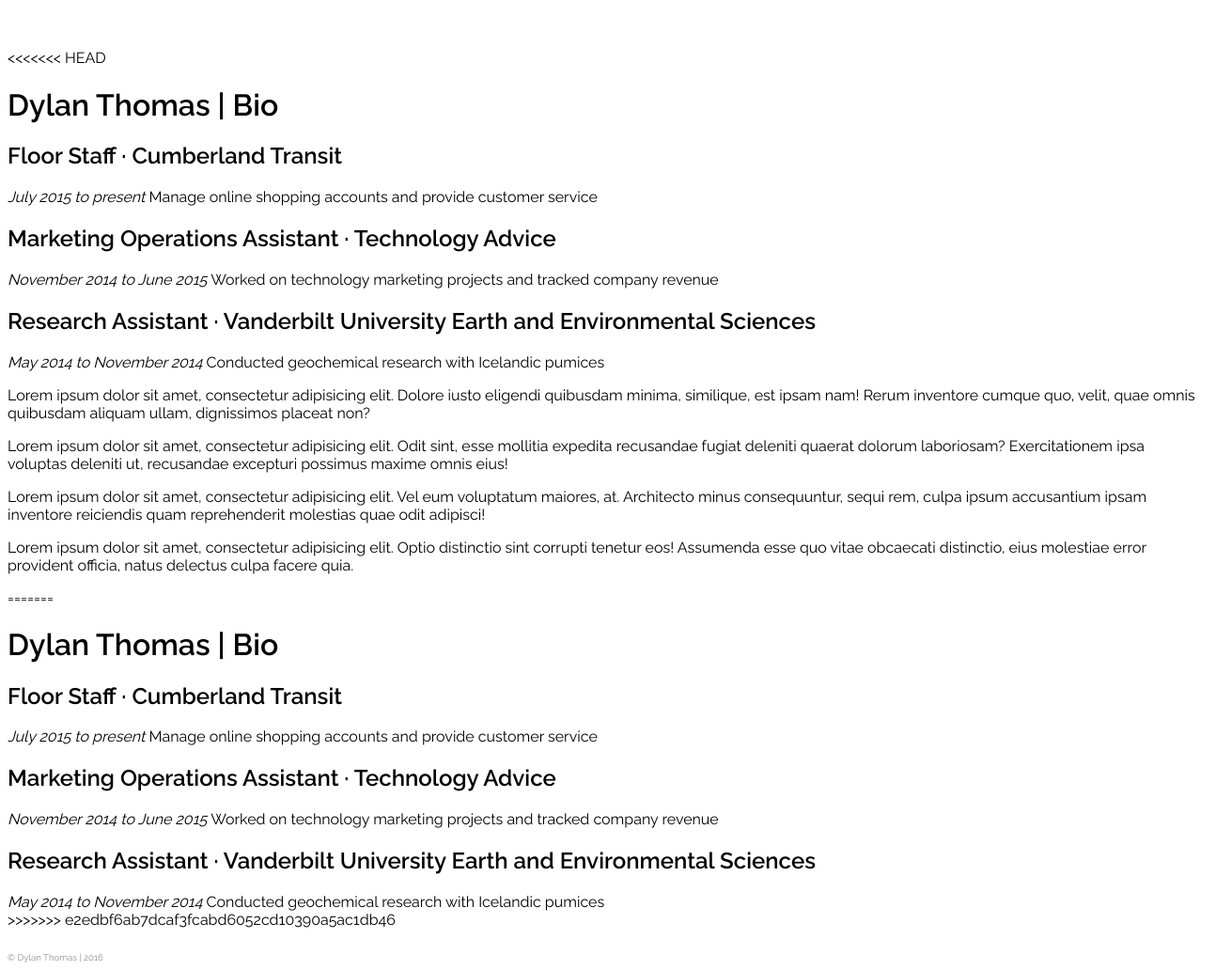
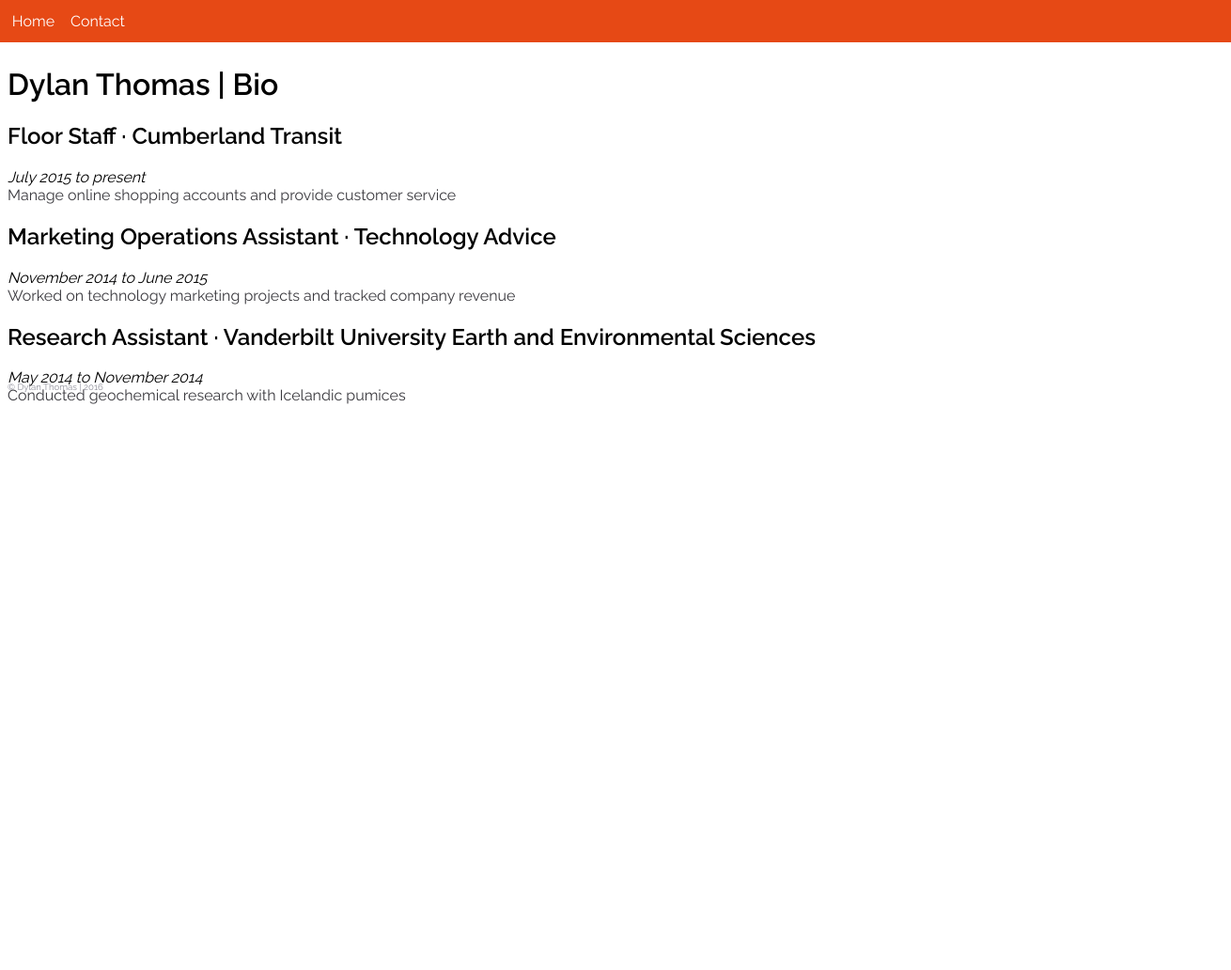
Before and after one commit to kdylanthomas/exercises, a plain HTML site: page the-static-web/bio/index.html in a window 1280 px wide. Shown: the whole page at 94% size, 1310 px wide, since content can reach past the window. After the commit the page ends 800 px from the top, so only its background shows below. Drawn offline with Linux system fonts and the light colour scheme.

Commit message:
ready to display on portfolio site

```diff
--- a/the-static-web/bio/index.html
+++ b/the-static-web/bio/index.html
@@ -12,7 +12,6 @@
 			<a href="index.html">Home</a>
 			<a href="contactme.html">Contact</a>
 		</nav>
-<<<<<<< HEAD
 		<div class="main-body">
 			<header>
 				<h1>Dylan Thomas | Bio</h1>
@@ -38,39 +37,7 @@
 				</span>
 				<span class="detail">Conducted geochemical research with Icelandic pumices</span>
 			</article>
-			<article>
-				<p>Lorem ipsum dolor sit amet, consectetur adipisicing elit. Dolore iusto eligendi quibusdam minima, similique, est ipsam nam! Rerum inventore cumque quo, velit, quae omnis quibusdam aliquam ullam, dignissimos placeat non?</p>
-				<p>Lorem ipsum dolor sit amet, consectetur adipisicing elit. Odit sint, esse mollitia expedita recusandae fugiat deleniti quaerat dolorum laboriosam? Exercitationem ipsa voluptas deleniti ut, recusandae excepturi possimus maxime omnis eius!</p>
-				<p>Lorem ipsum dolor sit amet, consectetur adipisicing elit. Vel eum voluptatum maiores, at. Architecto minus consequuntur, sequi rem, culpa ipsum accusantium ipsam inventore reiciendis quam reprehenderit molestias quae odit adipisci!</p>
-				<p>Lorem ipsum dolor sit amet, consectetur adipisicing elit. Optio distinctio sint corrupti tenetur eos! Assumenda esse quo vitae obcaecati distinctio, eius molestiae error provident officia, natus delectus culpa facere quia.</p>
-			</article>
 		</div>
-=======
-		<header>
-			<h1>Dylan Thomas | Bio</h1>
-		</header>
-		<article>
-			<h2>Floor Staff &middot; Cumberland Transit</h2>
-			<span class="dates">
-				<time>July 2015</time> to present
-			</span>
-			<span class="detail">Manage online shopping accounts and provide customer service</span>
-		</article>
-		<article>
-			<h2>Marketing Operations Assistant &middot; Technology Advice</h2>
-			<span class="dates">
-				<time>November 2014</time> to <time>June 2015</time>
-			</span>
-			<span class="detail">Worked on technology marketing projects and tracked company revenue</span>
-		</article>
-		<article>
-			<h2>Research Assistant &middot; Vanderbilt University Earth and Environmental Sciences</h2>
-			<span class="dates">
-				<time>May 2014</time> to <time>November 2014</time>
-			</span>
-			<span class="detail">Conducted geochemical research with Icelandic pumices</span>
-		</article>
->>>>>>> e2edbf6ab7dcaf3fcabd6052cd10390a5ac1db46
 		<footer>&copy; Dylan Thomas | 2016</footer>
 	</body>
 </html>
--- a/the-static-web/bio/styles.css
+++ b/the-static-web/bio/styles.css
@@ -3,14 +3,11 @@
 }
 
 nav {
-<<<<<<< HEAD
 	position: fixed;
 	top: 0;
 	left: 0;
 	z-index: 10;
 	width: 100%;
-=======
->>>>>>> e2edbf6ab7dcaf3fcabd6052cd10390a5ac1db46
 	background-color: #E64915;
 	color: #fff;
     padding: 1% 2% 1% 1%;
@@ -28,14 +25,11 @@
 	margin-top: 2%;
 }
 
-<<<<<<< HEAD
 .main-body {
 	position: relative;
 	top: 50px;
 }
 
-=======
->>>>>>> e2edbf6ab7dcaf3fcabd6052cd10390a5ac1db46
 .detail {
 	display: block;
 	color: #3A393E;
--- a/the-static-web/coins/coins.js
+++ b/the-static-web/coins/coins.js
@@ -32,11 +32,7 @@
     console.log("dimes", coinPurse.dimes);
     input -= (dime * coinPurse.dimes);
     input = input.toFixed(2);
-<<<<<<< HEAD
     console.log("input", input);
-=======
-    console.log("input", input);
->>>>>>> e2edbf6ab7dcaf3fcabd6052cd10390a5ac1db46
   }
 
   if (input / nickel >= 1) {
--- a/the-static-web/converter/converter.js
+++ b/the-static-web/converter/converter.js
@@ -66,13 +66,8 @@
 clear.addEventListener("click", clearInput);
 
 function clearInput(event) {
-<<<<<<< HEAD
-  document.getElementById("input-temp").value = "";
-  convertedTemp.innerHTML = "";
-=======
   console.log("event", event);
   document.getElementById("input-temp").value = "";
   convertedTemp.innerHTML = "";
   console.log("convertedTemp", convertedTemp);
->>>>>>> e2edbf6ab7dcaf3fcabd6052cd10390a5ac1db46
 }
```
Also changed, not shown: the-static-web/advanced-array-methods/arrays.js (+3 -13 lines), the-static-web/advanced-array-methods/index.html (+0 -2 lines), the-static-web/bio/contactme.html (+0 -20 lines), the-static-web/grades/grades.js (+0 -15 lines), the-static-web/reindeer/reindeer.js (+0 -11 lines), the-static-web/sonnet/index.html (+0 -4 lines), the-static-web/sonnet/sonnet.js (+0 -10 lines), the-static-web/advanced-array-methods/practice.js (line endings or trailing spaces).
